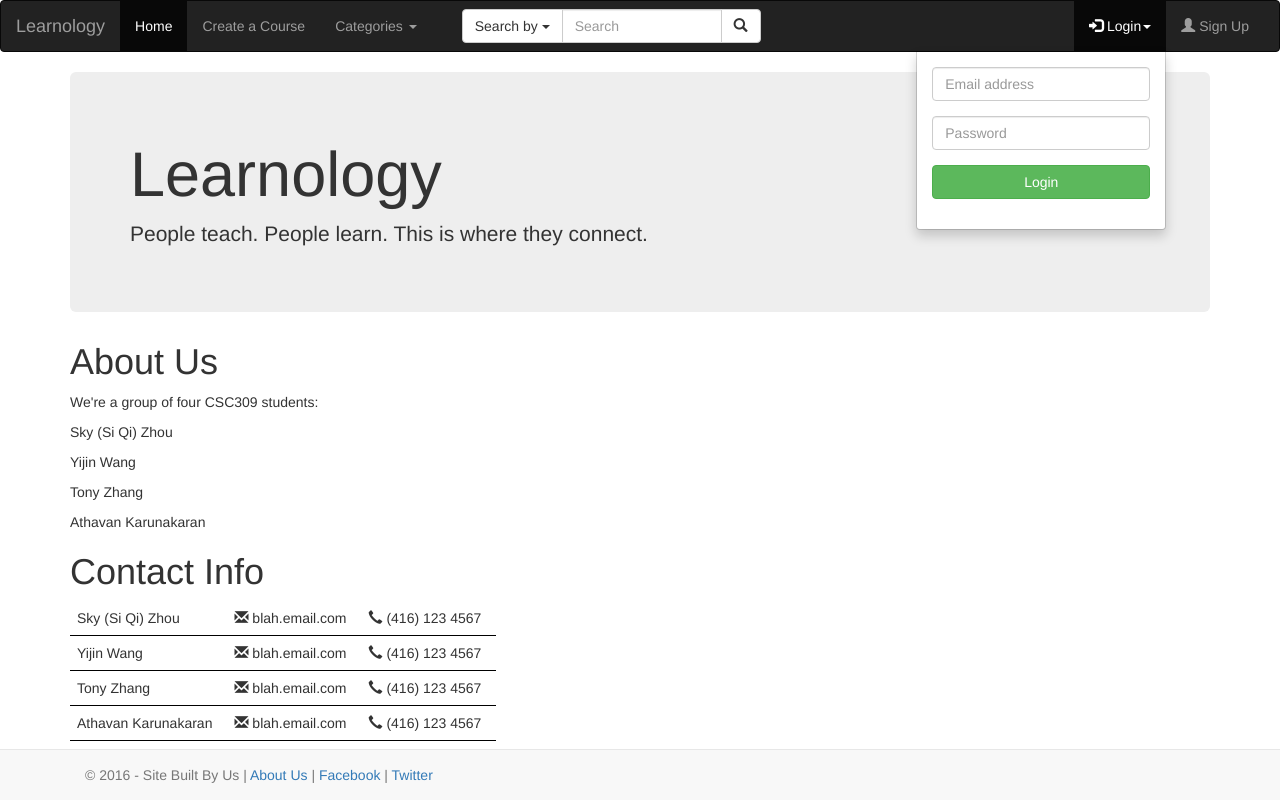
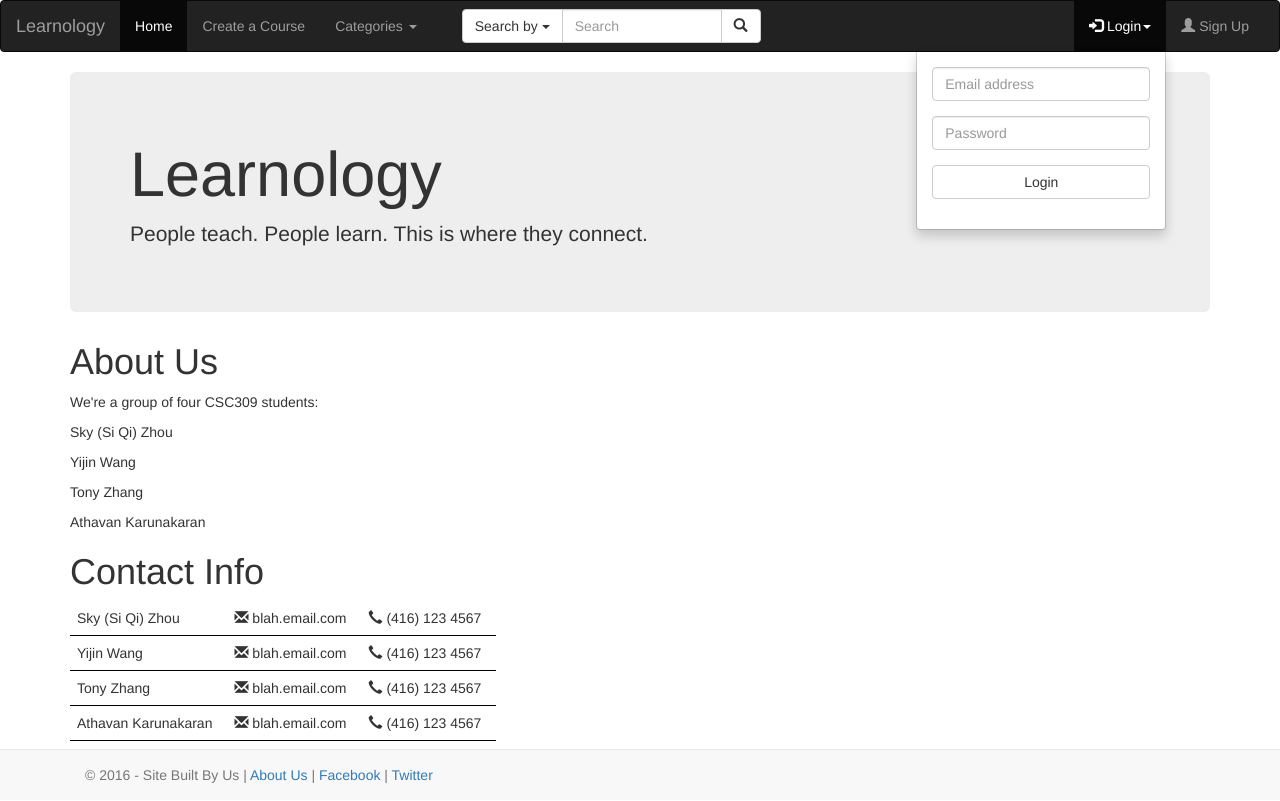
Before and after one commit to nishikiw/Learnology, a plain HTML site: page aboutus.html in a window 1280 px wide. Both pictures are taken after a click on the link "Login". Drawn offline with nearby package versions, Linux system fonts and the light colour scheme.

Commit message:
Changed login button color to white

```diff
--- a/aboutus.html
+++ b/aboutus.html
@@ -41,8 +41,8 @@
               <div class="input-group">
                 <div class="input-group-btn search-panel">
                   <button type="button" class="btn btn-default dropdown-toggle" data-toggle="dropdown">
-                                    <span id="search_by">Search by</span> <span class="caret"></span>
-                                </button>
+                    <span id="search_by">Search by</span> <span class="caret"></span>
+                    </button>
                   <ul class="dropdown-menu" role="menu">
                     <li><a href="#">Keywords</a></li>
                     <li><a href="#">Teacher Name</a></li>
@@ -52,7 +52,7 @@
                 <input type="hidden" name="search_param" value="Keywords" id="search_param">
                 <input type="text" class="form-control" name="search_terms" placeholder="Search">
                 <span class="input-group-btn">
-                            <button class="btn btn-default" type="button"><span class="glyphicon glyphicon-search"></span></button>
+                  <button class="btn btn-default" type="button"><span class="glyphicon glyphicon-search"></span></button>
                 </span>
               </div>
             </form>
@@ -74,7 +74,7 @@
                         <input type="password" class="form-control" id="passwd" placeholder="Password" required>
                       </div>
                       <div class="form-group">
-                        <button type="submit" class="btn btn-success btn-block">Login</button>
+                        <button type="submit" class="btn btn-default btn-block">Login</button>
                       </div>
                     </form>
                   </div>
```
Also changed, not shown: search.html (+4 -4 lines).
